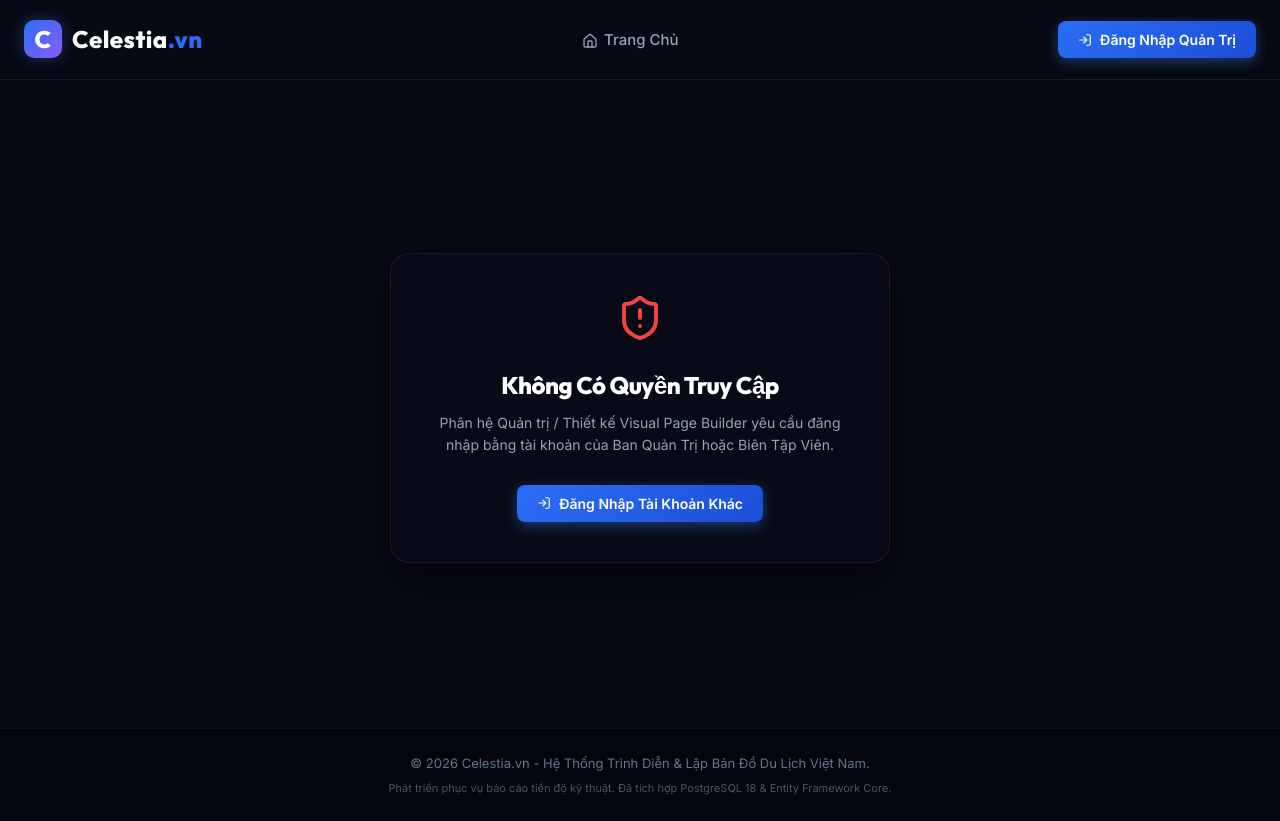
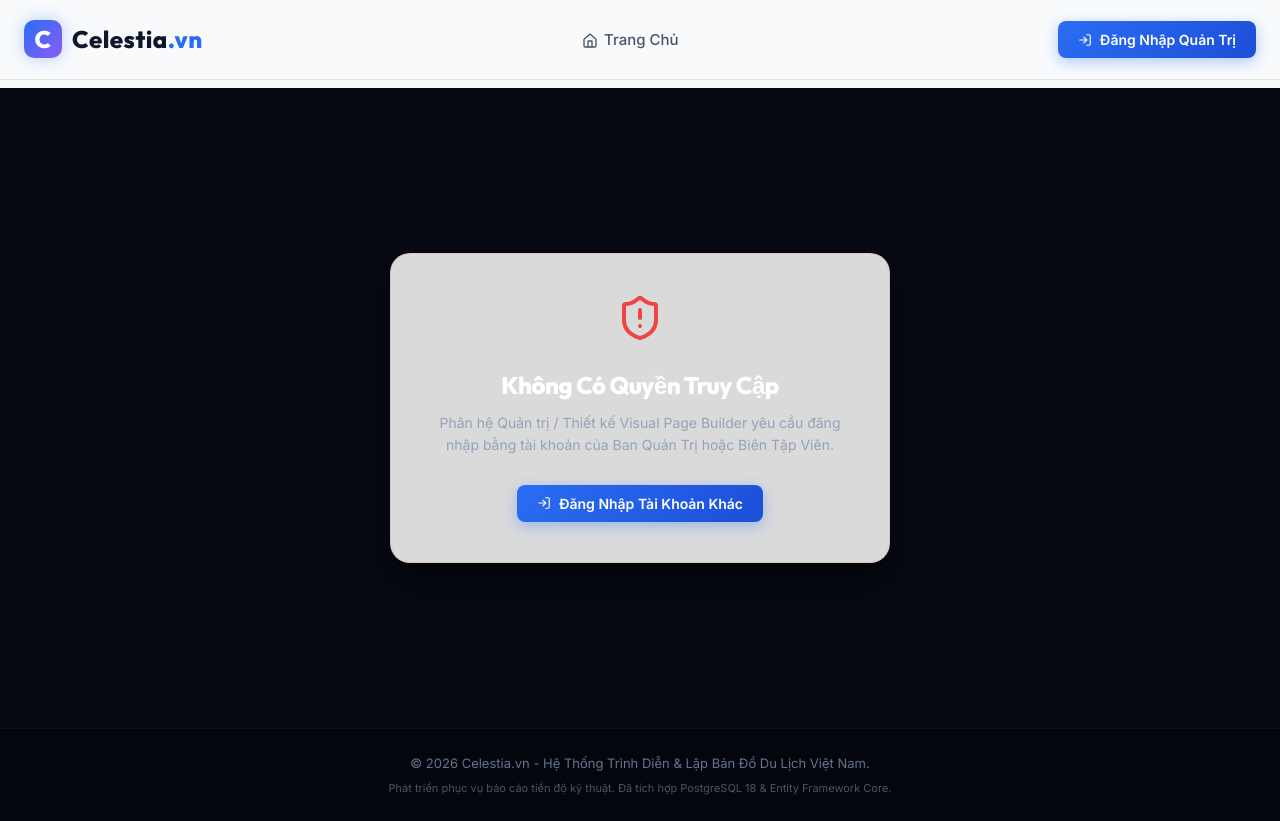
Before and after one commit to Albus1312/Celestia-Tourism, a React app in the folder frontend/: page /admin in a window 1280 px wide. Built offline with nearby package versions, Linux system fonts and the light colour scheme; no server answers; the HTML template or start-up script is replaced by a standard one; a web font is replaced by a local one.

Commit message:
style: switch to clean light theme for better readability

```diff
--- a/frontend/src/components/admin/DestinationManager.jsx
+++ b/frontend/src/components/admin/DestinationManager.jsx
@@ -128,7 +128,7 @@ const DestinationManager = () => {
       <div style={{ display: 'flex', justifyContent: 'space-between', marginBottom: '24px' }}>
         <div>
           <h2 style={{ fontSize: '24px', fontWeight: '800', marginBottom: '8px' }}>Dữ Liệu Địa Điểm (Master Data)</h2>
-          <p style={{ color: '#94a3b8' }}>Quản lý danh sách các điểm đến trên hệ thống.</p>
+          <p style={{ color: 'var(--text-secondary)' }}>Quản lý danh sách các điểm đến trên hệ thống.</p>
         </div>
         {!isEditing && (
           <button
@@ -244,7 +244,7 @@ const DestinationManager = () => {
             <div key={dest.id} className="glass-panel" style={{ padding: '16px', borderRadius: '16px', position: 'relative' }}>
               <img src={dest.thumbnailUrl || 'https://via.placeholder.com/300x150'} alt={dest.name} style={{ width: '100%', height: '140px', objectFit: 'cover', borderRadius: '12px', marginBottom: '16px' }} />
               <h3 style={{ fontSize: '18px', fontWeight: 'bold', marginBottom: '4px' }}>{dest.name}</h3>
-              <p style={{ color: '#94a3b8', fontSize: '13px', display: 'flex', alignItems: 'center', gap: '4px', marginBottom: '16px' }}>
+              <p style={{ color: 'var(--text-secondary)', fontSize: '13px', display: 'flex', alignItems: 'center', gap: '4px', marginBottom: '16px' }}>
                 <MapPin size={12} /> {dest.provinceName}
               </p>
 
--- a/frontend/src/index.css
+++ b/frontend/src/index.css
@@ -8,26 +8,26 @@
   --font-sans: 'Inter', -apple-system, BlinkMacSystemFont, sans-serif;
   --font-heading: 'Outfit', sans-serif;
 
-  --bg-app: #070913; /* Premium dark background */
-  --bg-card: rgba(18, 22, 41, 0.7);
-  --bg-card-hover: rgba(28, 33, 58, 0.85);
-  --border-color: rgba(255, 255, 255, 0.08);
-  --border-color-hover: rgba(255, 255, 255, 0.15);
+  --bg-app: #f8fafc; /* Crisp light background */
+  --bg-card: #ffffff;
+  --bg-card-hover: #f1f5f9;
+  --border-color: rgba(0, 0, 0, 0.08);
+  --border-color-hover: rgba(0, 0, 0, 0.15);
 
   /* Primary HSL Gradients & Brand Accent */
   --accent-hue: 220;
   --accent: hsl(var(--accent-hue), 90%, 56%);
   --accent-glow: rgba(59, 130, 246, 0.35);
 
-  --text-primary: #f8fafc;
-  --text-secondary: #94a3b8;
-  --text-muted: #64748b;
-
-  --shadow-sm: 0 2px 8px -1px rgba(0, 0, 0, 0.2);
-  --shadow-md: 0 8px 24px -4px rgba(0, 0, 0, 0.4);
-  --shadow-lg: 0 16px 40px -8px rgba(0, 0, 0, 0.6);
-  --glass-bg: rgba(10, 12, 26, 0.7);
-  --glass-border: rgba(255, 255, 255, 0.06);
+  --text-primary: #0f172a;
+  --text-secondary: #475569;
+  --text-muted: #94a3b8;
+
+  --shadow-sm: 0 1px 3px rgba(0, 0, 0, 0.05);
+  --shadow-md: 0 4px 12px -2px rgba(0, 0, 0, 0.08);
+  --shadow-lg: 0 12px 32px -4px rgba(0, 0, 0, 0.12);
+  --glass-bg: rgba(255, 255, 255, 0.85);
+  --glass-border: rgba(0, 0, 0, 0.05);
 
   --transition-fast: 0.15s cubic-bezier(0.4, 0, 0.2, 1);
   --transition-normal: 0.3s cubic-bezier(0.4, 0, 0.2, 1);
```
Also changed, not shown: frontend/src/pages/AdminDashboard.jsx (+21 -21 lines).
